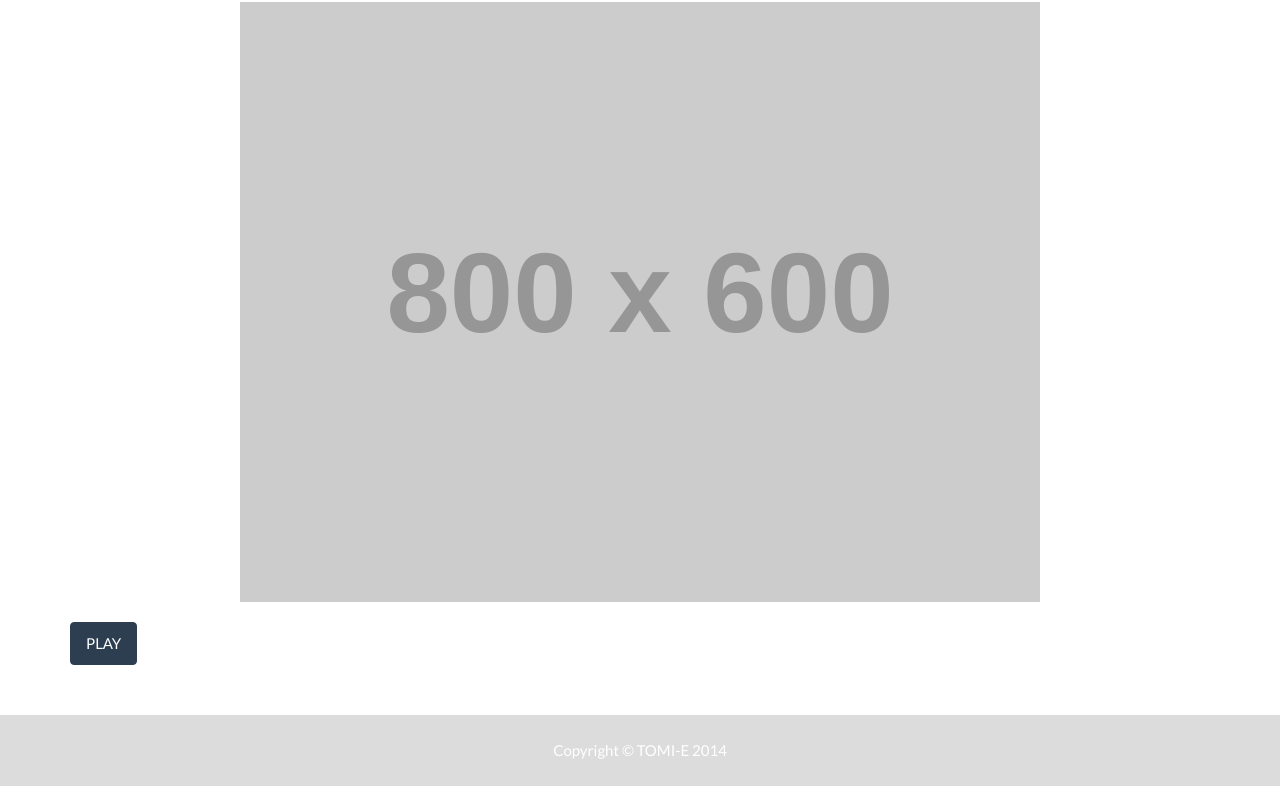
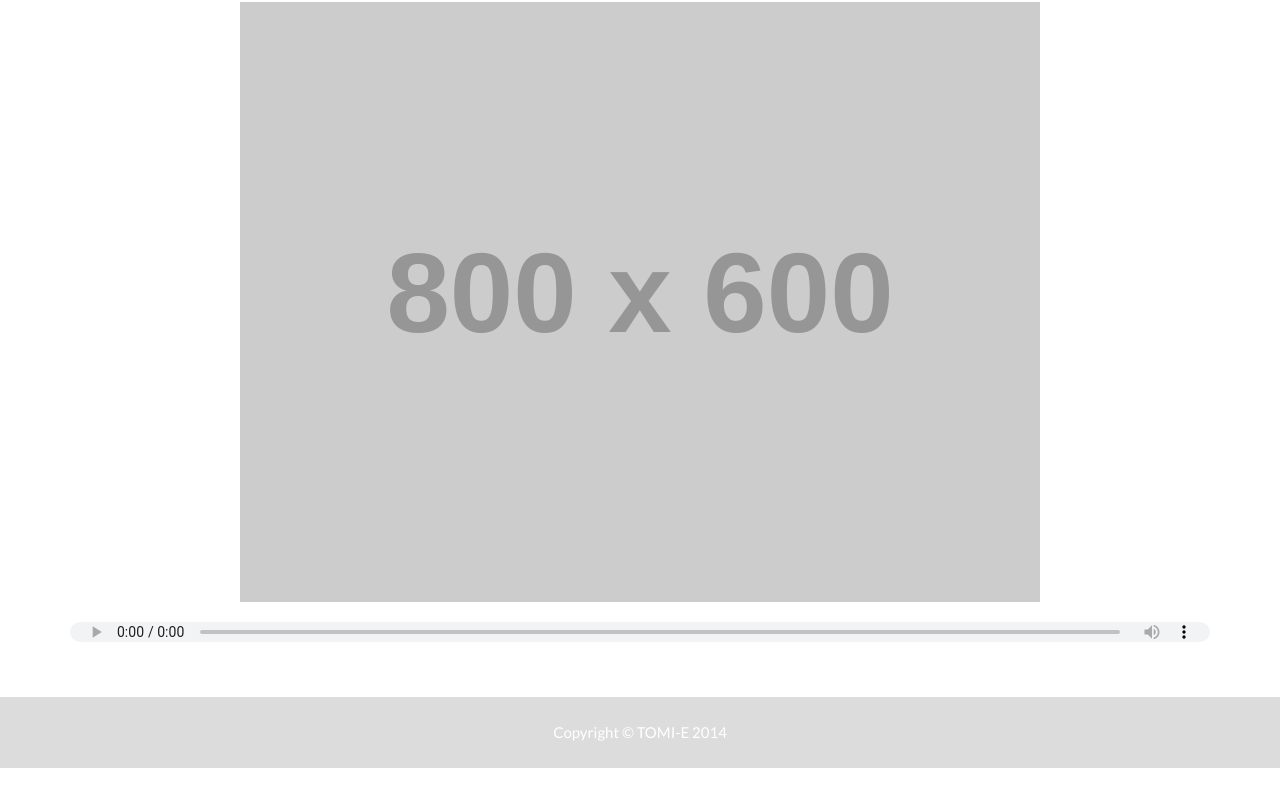
Before and after one commit to madppp/CopoSample, a plain HTML site: page index.html in a window 1280 px wide. Shown: the part 91-877 px from the top of the page. Drawn offline with nearby package versions, Linux system fonts and the light colour scheme; placeholder pictures from the web are drawn by us.

Commit message:
add html5 audio
This one 追加！！(HTML5 AUDIO)

```diff
--- a/index.html
+++ b/index.html
@@ -84,7 +84,12 @@
             <div class="row">
                 <div class="col-lg-12">
                     <img class="img-responsive" src="http://placehold.it/800x600" alt="">
-                    <a href="biography_jp.html" class="btn btn-primary">PLAY</a>
+                    <!-- html5 audio -->
+                    <audio style="height:20px; width: 100%;" controls="controls">
+                    <source src="media/lon.mp3">
+                    </audio>
+                    <!-- /html5 audio -->
+                    </audio>
                 </div>
             </div>
         </div>
```
Also changed, not shown: 1 other file.
